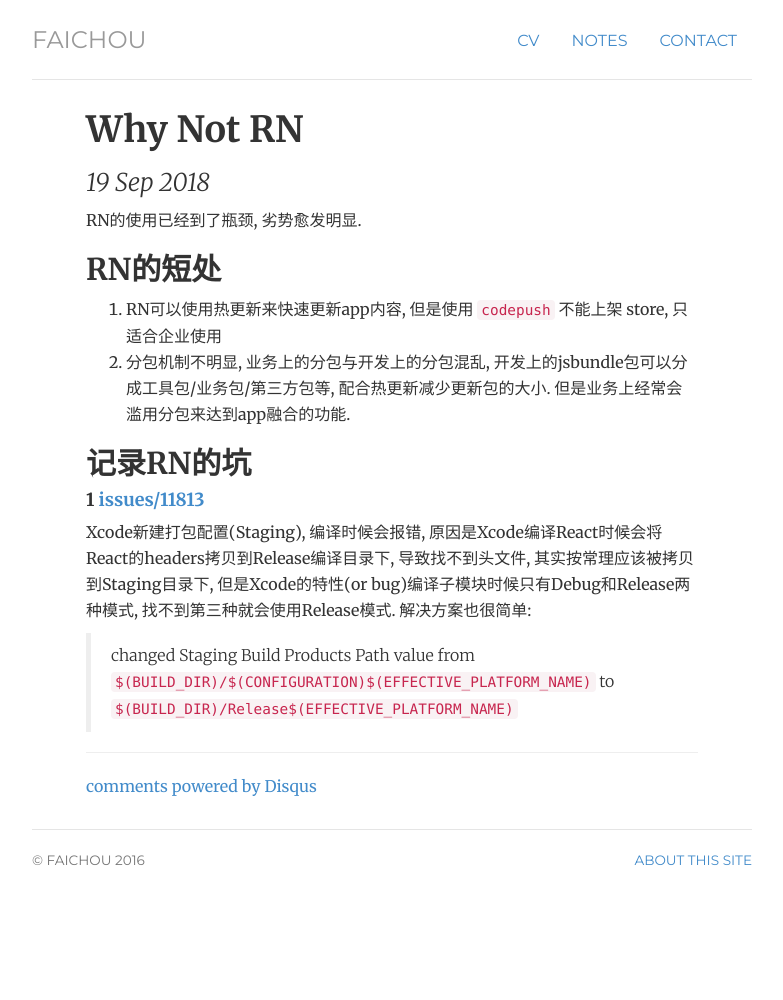
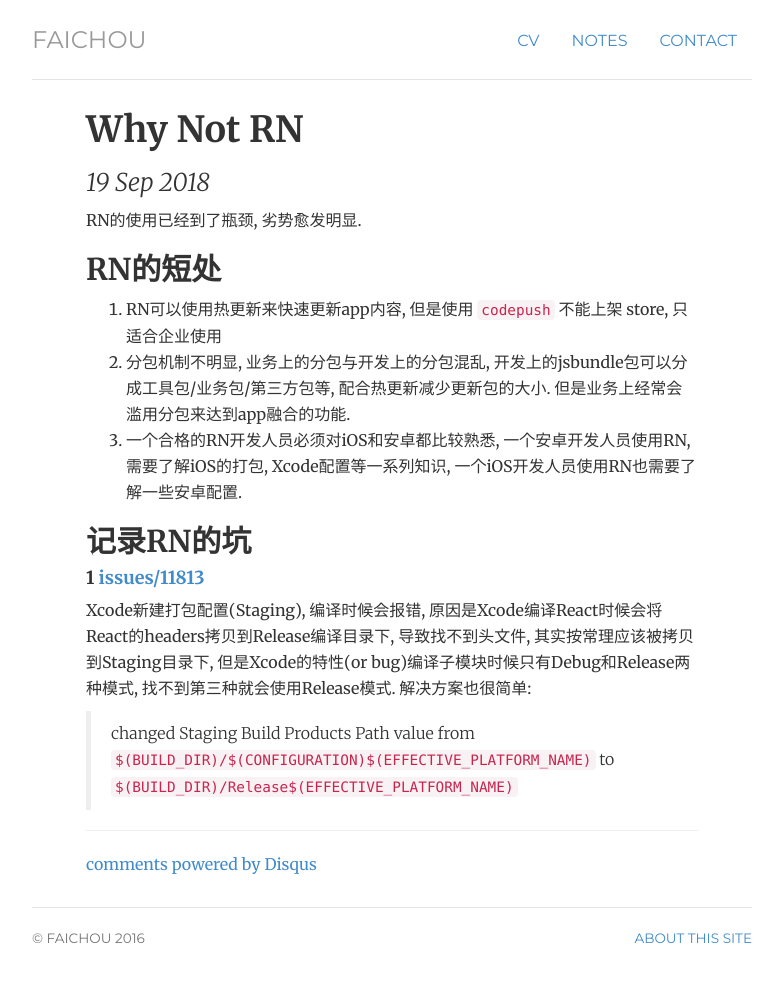
Before and after one commit to FaiChou/faichou.github.io, a Jekyll site: the page built from _posts/2018-09-19-Why-Not-RN.md, in a window 1280 px wide. Shown: the whole page, without its empty margins (248-1031 px from the left). Built offline with Jekyll 4.4.1, drawn with Linux system fonts in a browser that asks for light colours; comment, search, counter and statistics services are not loaded; before the commit the page ends 922 px from its top, so only the background shows below that.

Commit message:
update blog

```diff
--- a/_posts/2018-09-19-Why-Not-RN.md
+++ b/_posts/2018-09-19-Why-Not-RN.md
@@ -10,6 +10,7 @@ RN的使用已经到了瓶颈, 劣势愈发明显.
 
 1. RN可以使用热更新来快速更新app内容, 但是使用 `codepush` 不能上架 store, 只适合企业使用
 2. 分包机制不明显, 业务上的分包与开发上的分包混乱, 开发上的jsbundle包可以分成工具包/业务包/第三方包等, 配合热更新减少更新包的大小. 但是业务上经常会滥用分包来达到app融合的功能.
+3. 一个合格的RN开发人员必须对iOS和安卓都比较熟悉, 一个安卓开发人员使用RN, 需要了解iOS的打包, Xcode配置等一系列知识, 一个iOS开发人员使用RN也需要了解一些安卓配置.
 
 ## 记录RN的坑
 
```
